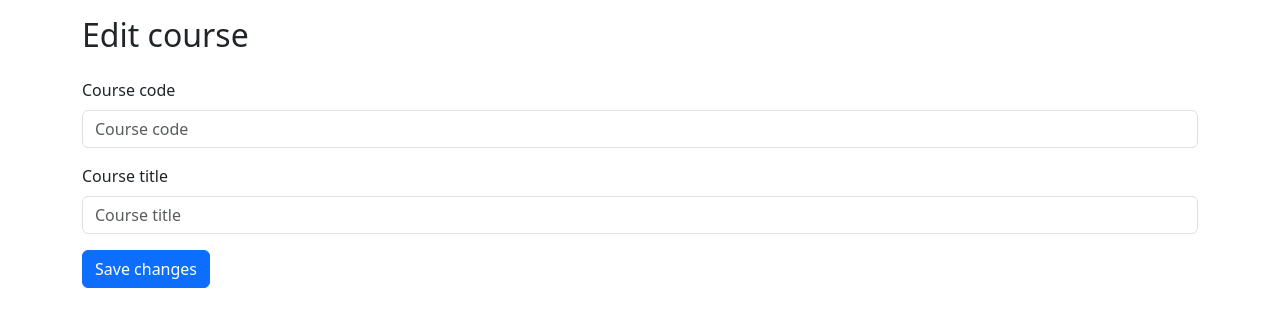
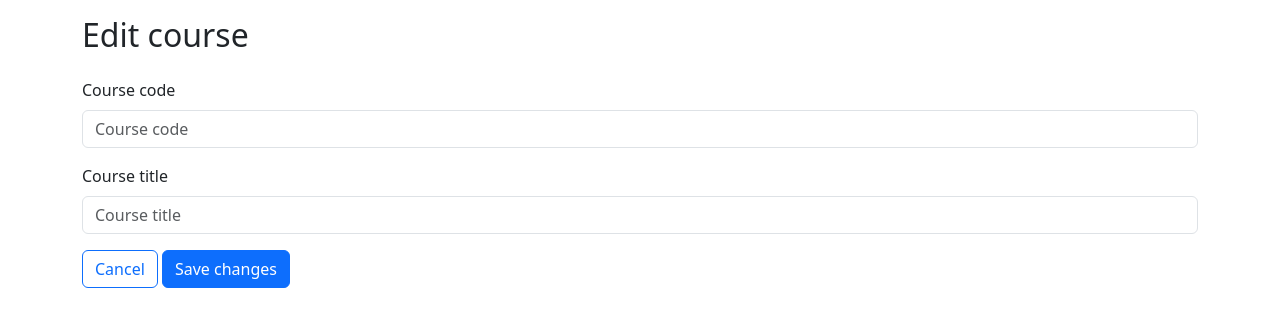
Before and after one commit to nkallem/review_my_courses, a Django app: template review_my_courses/templates/review_my_courses/edit_course.html in a window 1280 px wide. Shown: the part 56-383 px from the top of the page. Run offline with Django 4.2, Linux system fonts and the light colour scheme; the template is opened without the code that fills it: values that come from a table or form of the project are taken from there, others are empty; some libraries are stand-ins or nearby versions.

Commit message:
Added cancel button on edit_course.html

```diff
--- a/review_my_courses/templates/review_my_courses/edit_course.html
+++ b/review_my_courses/templates/review_my_courses/edit_course.html
@@ -17,6 +17,7 @@
     <form action="{% url 'review_my_courses:edit_course' course.id %}" method='post'>
         {% csrf_token %}
         {% bootstrap_form form %}
+        <a href="{% url 'review_my_courses:school' school.id %}" id="cancel" class="btn btn-outline-primary">Cancel</a>
         <button name='submit' class="btn btn-primary">Save changes</button>
     </form>
 
```
